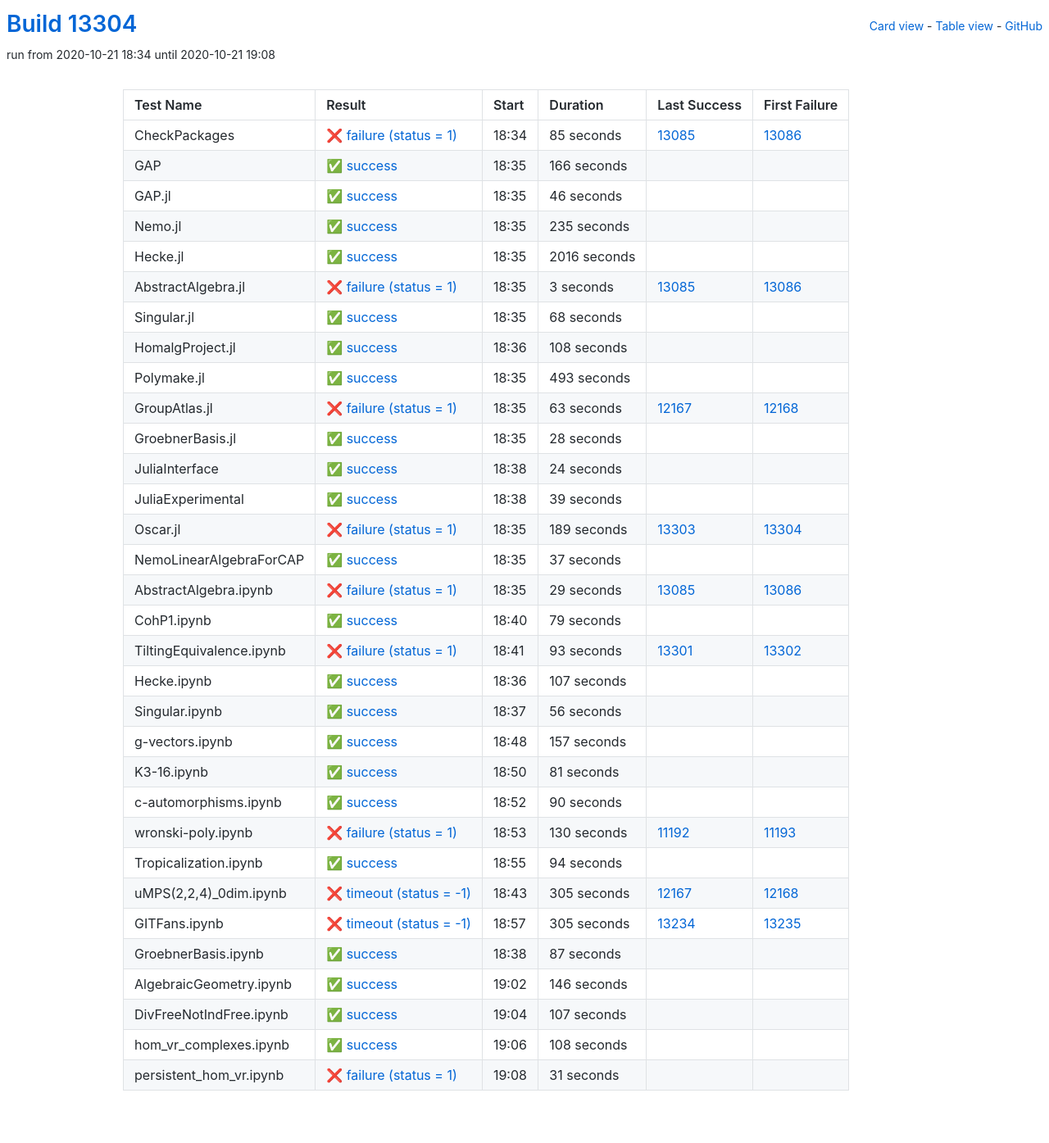
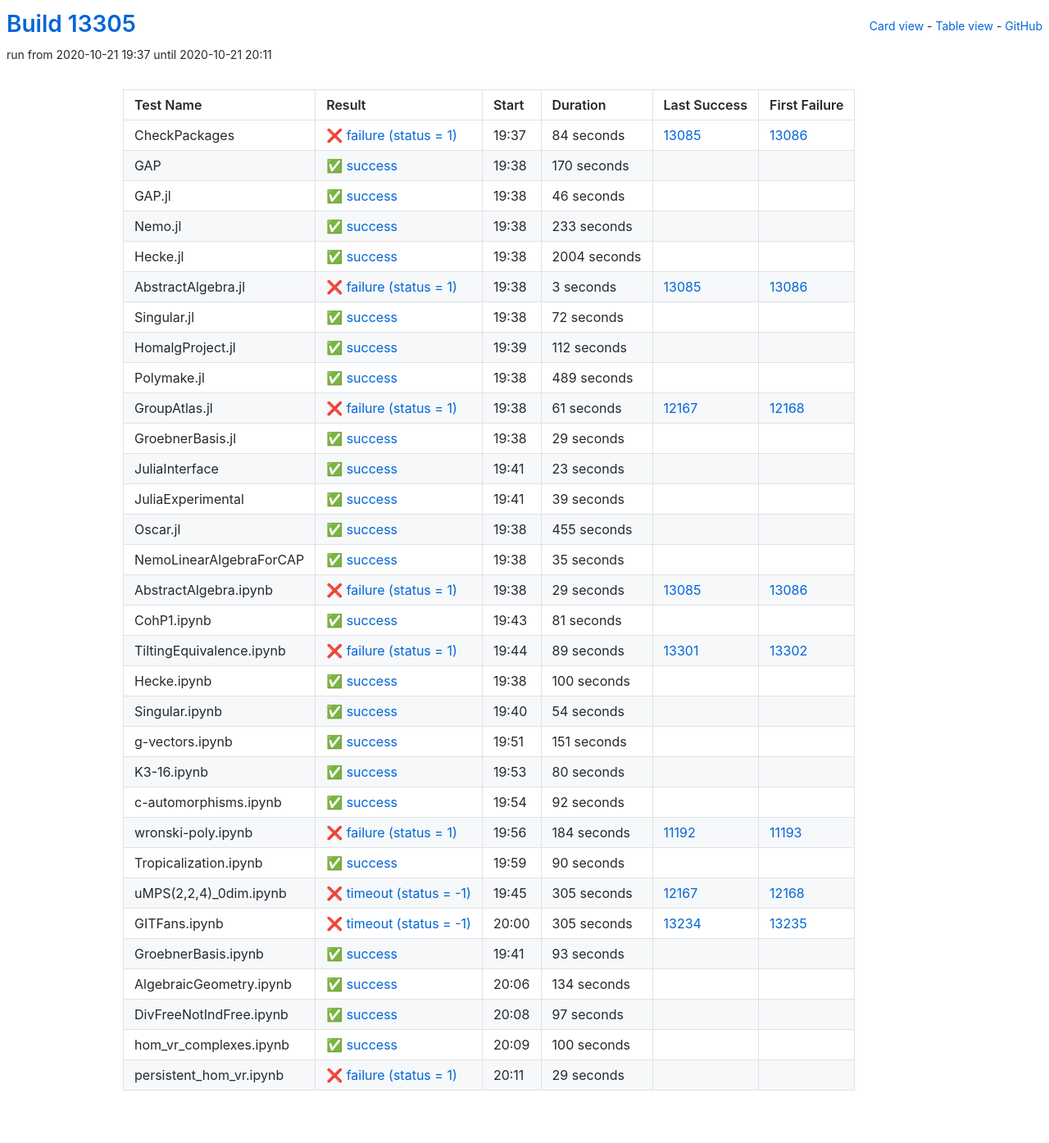
Before and after one commit to oscar-system/oscar-ci-status, a Jekyll site: the page built from table.html, in a window 1280 px wide. Shown: the whole page at 82% size. Built offline with Jekyll 4.4.1, drawn with Linux system fonts in a browser that asks for light colours.

Commit message:
Build #13305

```diff
--- a/_data/ci.yml
+++ b/_data/ci.yml
@@ -1,6 +1,6 @@
 ---
-build: 13304
-build_url: https://oscarci.mathematik.uni-kl.de/job/oscar/13304/
+build: 13305
+build_url: https://oscarci.mathematik.uni-kl.de/job/oscar/13305/
 job: oscar
 organization: oscar-system
 repo: oscar-ci-status
@@ -8,32 +8,32 @@ repourl: https://github.com/oscar-system/oscar-ci-status
 tests:
 - name: CheckPackages
   id: checkpackages
-  log: https://oscarci.mathematik.uni-kl.de/job/oscar/13304/artifact/logs/build-13304/CheckPackages.log
-  start: 2020-10-21 18:34
+  log: https://oscarci.mathematik.uni-kl.de/job/oscar/13305/artifact/logs/build-13305/CheckPackages.log
+  start: 2020-10-21 19:37
   success: false
   exitcode: 1
   status: failure
-  duration: 85
+  duration: 84
   last_success: 13085
   last_success_url: https://oscarci.mathematik.uni-kl.de/job/oscar/13085/
   first_failure: 13086
   first_failure_url: https://oscarci.mathematik.uni-kl.de/job/oscar/13086/
 - name: GAP
   id: gap
-  log: https://oscarci.mathematik.uni-kl.de/job/oscar/13304/artifact/logs/build-13304/GAP.log
-  start: 2020-10-21 18:35
+  log: https://oscarci.mathematik.uni-kl.de/job/oscar/13305/artifact/logs/build-13305/GAP.log
+  start: 2020-10-21 19:38
   success: true
   exitcode: 0
   status: success
-  duration: 166
+  duration: 170
   last_success: false
   last_success_url:
   first_failure: false
   first_failure_url:
 - name: GAP.jl
   id: gap-jl
-  log: https://oscarci.mathematik.uni-kl.de/job/oscar/13304/artifact/logs/build-13304/GAP.jl.log
-  start: 2020-10-21 18:35
+  log: https://oscarci.mathematik.uni-kl.de/job/oscar/13305/artifact/logs/build-13305/GAP.jl.log
+  start: 2020-10-21 19:38
   success: true
   exitcode: 0
   status: success
@@ -44,32 +44,32 @@ tests:
   first_failure_url:
 - name: Nemo.jl
   id: nemo-jl
-  log: https://oscarci.mathematik.uni-kl.de/job/oscar/13304/artifact/logs/build-13304/Nemo.jl.log
-  start: 2020-10-21 18:35
+  log: https://oscarci.mathematik.uni-kl.de/job/oscar/13305/artifact/logs/build-13305/Nemo.jl.log
+  start: 2020-10-21 19:38
   success: true
   exitcode: 0
   status: success
-  duration: 235
+  duration: 233
   last_success: false
   last_success_url:
   first_failure: false
   first_failure_url:
 - name: Hecke.jl
   id: hecke-jl
-  log: https://oscarci.mathematik.uni-kl.de/job/oscar/13304/artifact/logs/build-13304/Hecke.jl.log
-  start: 2020-10-21 18:35
+  log: https://oscarci.mathematik.uni-kl.de/job/oscar/13305/artifact/logs/build-13305/Hecke.jl.log
+  start: 2020-10-21 19:38
   success: true
   exitcode: 0
   status: success
-  duration: 2016
+  duration: 2004
   last_success: false
   last_success_url:
   first_failure: false
   first_failure_url:
 - name: AbstractAlgebra.jl
   id: abstractalgebra-jl
-  log: https://oscarci.mathematik.uni-kl.de/job/oscar/13304/artifact/logs/build-13304/AbstractAlgebra.jl.log
-  start: 2020-10-21 18:35
+  log: https://oscarci.mathematik.uni-kl.de/job/oscar/13305/artifact/logs/build-13305/AbstractAlgebra.jl.log
+  start: 2020-10-21 19:38
   success: false
   exitcode: 1
   status: failure
@@ -80,80 +80,80 @@ tests:
   first_failure_url: https://oscarci.mathematik.uni-kl.de/job/oscar/13086/
 - name: Singular.jl
   id: singular-jl
-  log: https://oscarci.mathematik.uni-kl.de/job/oscar/13304/artifact/logs/build-13304/Singular.jl.log
-  start: 2020-10-21 18:35
+  log: https://oscarci.mathematik.uni-kl.de/job/oscar/13305/artifact/logs/build-13305/Singular.jl.log
+  start: 2020-10-21 19:38
   success: true
   exitcode: 0
   status: success
-  duration: 68
+  duration: 72
   last_success: false
   last_success_url:
   first_failure: false
   first_failure_url:
 - name: HomalgProject.jl
   id: homalgproject-jl
-  log: https://oscarci.mathematik.uni-kl.de/job/oscar/13304/artifact/logs/build-13304/HomalgProject.jl.log
-  start: 2020-10-21 18:36
+  log: https://oscarci.mathematik.uni-kl.de/job/oscar/13305/artifact/logs/build-13305/HomalgProject.jl.log
+  start: 2020-10-21 19:39
   success: true
   exitcode: 0
   status: success
-  duration: 108
+  duration: 112
   last_success: false
   last_success_url:
   first_failure: false
   first_failure_url:
 - name: Polymake.jl
   id: polymake-jl
-  log: https://oscarci.mathematik.uni-kl.de/job/oscar/13304/artifact/logs/build-13304/Polymake.jl.log
-  start: 2020-10-21 18:35
+  log: https://oscarci.mathematik.uni-kl.de/job/oscar/13305/artifact/logs/build-13305/Polymake.jl.log
+  start: 2020-10-21 19:38
   success: true
   exitcode: 0
   status: success
-  duration: 493
+  duration: 489
   last_success: false
   last_success_url:
   first_failure: false
   first_failure_url:
 - name: GroupAtlas.jl
   id: groupatlas-jl
-  log: https://oscarci.mathematik.uni-kl.de/job/oscar/13304/artifact/logs/build-13304/GroupAtlas.jl.log
-  start: 2020-10-21 18:35
+  log: https://oscarci.mathematik.uni-kl.de/job/oscar/13305/artifact/logs/build-13305/GroupAtlas.jl.log
+  start: 2020-10-21 19:38
   success: false
   exitcode: 1
   status: failure
-  duration: 63
+  duration: 61
   last_success: 12167
   last_success_url: https://oscarci.mathematik.uni-kl.de/job/oscar/12167/
   first_failure: 12168
   first_failure_url: https://oscarci.mathematik.uni-kl.de/job/oscar/12168/
 - name: GroebnerBasis.jl
   id: groebnerbasis-jl
-  log: https://oscarci.mathematik.uni-kl.de/job/oscar/13304/artifact/logs/build-13304/GroebnerBasis.jl.log
-  start: 2020-10-21 18:35
+  log: https://oscarci.mathematik.uni-kl.de/job/oscar/13305/artifact/logs/build-13305/GroebnerBasis.jl.log
+  start: 2020-10-21 19:38
   success: true
   exitcode: 0
   status: success
-  duration: 28
+  duration: 29
   last_success: false
   last_success_url:
   first_failure: false
   first_failure_url:
 - name: JuliaInterface
   id: juliainterface
-  log: https://oscarci.mathematik.uni-kl.de/job/oscar/13304/artifact/logs/build-13304/JuliaInterface.log
-  start: 2020-10-21 18:38
+  log: https://oscarci.mathematik.uni-kl.de/job/oscar/13305/artifact/logs/build-13305/JuliaInterface.log
+  start: 2020-10-21 19:41
   success: true
   exitcode: 0
   status: success
-  duration: 24
+  duration: 23
   last_success: false
   last_success_url:
   first_failure: false
   first_failure_url:
 - name: JuliaExperimental
   id: juliaexperimental
-  log: https://oscarci.mathematik.uni-kl.de/job/oscar/13304/artifact/logs/build-13304/JuliaExperimental.log
-  start: 2020-10-21 18:38
+  log: https://oscarci.mathematik.uni-kl.de/job/oscar/13305/artifact/logs/build-13305/JuliaExperimental.log
+  start: 2020-10-21 19:41
   success: true
   exitcode: 0
   status: success
@@ -164,32 +164,32 @@ tests:
   first_failure_url:
 - name: Oscar.jl
   id: oscar-jl
-  log: https://oscarci.mathematik.uni-kl.de/job/oscar/13304/artifact/logs/build-13304/Oscar.jl.log
-  start: 2020-10-21 18:35
-  success: false
-  exitcode: 1
-  status: failure
-  duration: 189
-  last_success: 13303
-  last_success_url: https://oscarci.mathematik.uni-kl.de/job/oscar/13303/
-  first_failure: 13304
-  first_failure_url: https://oscarci.mathematik.uni-kl.de/job/oscar/13304/
-- name: NemoLinearAlgebraForCAP
-  id: nemolinearalgebraforcap
-  log: https://oscarci.mathematik.uni-kl.de/job/oscar/13304/artifact/logs/build-13304/NemoLinearAlgebraForCAP.log
-  start: 2020-10-21 18:35
+  log: https://oscarci.mathematik.uni-kl.de/job/oscar/13305/artifact/logs/build-13305/Oscar.jl.log
+  start: 2020-10-21 19:38
   success: true
   exitcode: 0
   status: success
-  duration: 37
+  duration: 455
+  last_success: false
+  last_success_url:
+  first_failure: false
+  first_failure_url:
+- name: NemoLinearAlgebraForCAP
+  id: nemolinearalgebraforcap
+  log: https://oscarci.mathematik.uni-kl.de/job/oscar/13305/artifact/logs/build-13305/NemoLinearAlgebraForCAP.log
+  start: 2020-10-21 19:38
+  success: true
+  exitcode: 0
+  status: success
+  duration: 35
   last_success: false
   last_success_url:
   first_failure: false
   first_failure_url:
 - name: AbstractAlgebra.ipynb
   id: abstractalgebra-ipynb
-  log: https://oscarci.mathematik.uni-kl.de/job/oscar/13304/artifact/logs/build-13304/AbstractAlgebra.ipynb.log
-  start: 2020-10-21 18:35
+  log: https://oscarci.mathematik.uni-kl.de/job/oscar/13305/artifact/logs/build-13305/AbstractAlgebra.ipynb.log
+  start: 2020-10-21 19:38
   success: false
   exitcode: 1
   status: failure
@@ -200,68 +200,8 @@ tests:
   first_failure_url: https://oscarci.mathematik.uni-kl.de/job/oscar/13086/
 - name: CohP1.ipynb
   id: cohp1-ipynb
-  log: https://oscarci.mathematik.uni-kl.de/job/oscar/13304/artifact/logs/build-13304/CohP1.ipynb.log
-  start: 2020-10-21 18:40
-  success: true
-  exitcode: 0
-  status: success
-  duration: 79
-  last_success: false
-  last_success_url:
-  first_failure: false
-  first_failure_url:
-- name: TiltingEquivalence.ipynb
-  id: tiltingequivalence-ipynb
-  log: https://oscarci.mathematik.uni-kl.de/job/oscar/13304/artifact/logs/build-13304/TiltingEquivalence.ipynb.log
-  start: 2020-10-21 18:41
-  success: false
-  exitcode: 1
-  status: failure
-  duration: 93
-  last_success: 13301
-  last_success_url: https://oscarci.mathematik.uni-kl.de/job/oscar/13301/
-  first_failure: 13302
-  first_failure_url: https://oscarci.mathematik.uni-kl.de/job/oscar/13302/
-- name: Hecke.ipynb
-  id: hecke-ipynb
-  log: https://oscarci.mathematik.uni-kl.de/job/oscar/13304/artifact/logs/build-13304/Hecke.ipynb.log
-  start: 2020-10-21 18:36
-  success: true
-  exitcode: 0
-  status: success
-  duration: 107
-  last_success: false
-  last_success_url:
-  first_failure: false
-  first_failure_url:
-- name: Singular.ipynb
-  id: singular-ipynb
-  log: https://oscarci.mathematik.uni-kl.de/job/oscar/13304/artifact/logs/build-13304/Singular.ipynb.log
-  start: 2020-10-21 18:37
-  success: true
-  exitcode: 0
-  status: success
-  duration: 56
-  last_success: false
-  last_success_url:
-  first_failure: false
-  first_failure_url:
-- name: g-vectors.ipynb
-  id: g-vectors-ipynb
-  log: https://oscarci.mathematik.uni-kl.de/job/oscar/13304/artifact/logs/build-13304/g-vectors.ipynb.log
-  start: 2020-10-21 18:48
-  success: true
-  exitcode: 0
-  status: success
-  duration: 157
-  last_success: false
-  last_success_url:
-  first_failure: false
-  first_failure_url:
-- name: K3-16.ipynb
-  id: k3-16-ipynb
-  log: https://oscarci.mathematik.uni-kl.de/job/oscar/13304/artifact/logs/build-13304/K3-16.ipynb.log
-  start: 2020-10-21 18:50
+  log: https://oscarci.mathematik.uni-kl.de/job/oscar/13305/artifact/logs/build-13305/CohP1.ipynb.log
+  start: 2020-10-21 19:43
   success: true
   exitcode: 0
   status: success
@@ -270,10 +210,94 @@ tests:
   last_success_url:
   first_failure: false
   first_failure_url:
+- name: TiltingEquivalence.ipynb
+  id: tiltingequivalence-ipynb
+  log: https://oscarci.mathematik.uni-kl.de/job/oscar/13305/artifact/logs/build-13305/TiltingEquivalence.ipynb.log
+  start: 2020-10-21 19:44
+  success: false
+  exitcode: 1
+  status: failure
+  duration: 89
+  last_success: 13301
+  last_success_url: https://oscarci.mathematik.uni-kl.de/job/oscar/13301/
+  first_failure: 13302
+  first_failure_url: https://oscarci.mathematik.uni-kl.de/job/oscar/13302/
+- name: Hecke.ipynb
+  id: hecke-ipynb
+  log: https://oscarci.mathematik.uni-kl.de/job/oscar/13305/artifact/logs/build-13305/Hecke.ipynb.log
+  start: 2020-10-21 19:38
+  success: true
+  exitcode: 0
+  status: success
+  duration: 100
+  last_success: false
+  last_success_url:
+  first_failure: false
+  first_failure_url:
+- name: Singular.ipynb
+  id: singular-ipynb
+  log: https://oscarci.mathematik.uni-kl.de/job/oscar/13305/artifact/logs/build-13305/Singular.ipynb.log
+  start: 2020-10-21 19:40
+  success: true
+  exitcode: 0
+  status: success
+  duration: 54
+  last_success: false
+  last_success_url:
+  first_failure: false
+  first_failure_url:
+- name: g-vectors.ipynb
+  id: g-vectors-ipynb
+  log: https://oscarci.mathematik.uni-kl.de/job/oscar/13305/artifact/logs/build-13305/g-vectors.ipynb.log
+  start: 2020-10-21 19:51
+  success: true
+  exitcode: 0
+  status: success
+  duration: 151
+  last_success: false
+  last_success_url:
+  first_failure: false
+  first_failure_url:
+- name: K3-16.ipynb
+  id: k3-16-ipynb
+  log: https://oscarci.mathematik.uni-kl.de/job/oscar/13305/artifact/logs/build-13305/K3-16.ipynb.log
+  start: 2020-10-21 19:53
+  success: true
+  exitcode: 0
+  status: success
+  duration: 80
+  last_success: false
+  last_success_url:
+  first_failure: false
+  first_failure_url:
 - name: c-automorphisms.ipynb
   id: c-automorphisms-ipynb
-  log: https://oscarci.mathematik.uni-kl.de/job/oscar/13304/artifact/logs/build-13304/c-automorphisms.ipynb.log
-  start: 2020-10-21 18:52
+  log: https://oscarci.mathematik.uni-kl.de/job/oscar/13305/artifact/logs/build-13305/c-automorphisms.ipynb.log
+  start: 2020-10-21 19:54
+  success: true
+  exitcode: 0
+  status: success
+  duration: 92
+  last_success: false
+  last_success_url:
+  first_failure: false
+  first_failure_url:
+- name: wronski-poly.ipynb
+  id: wronski-poly-ipynb
+  log: https://oscarci.mathematik.uni-kl.de/job/oscar/13305/artifact/logs/build-13305/wronski-poly.ipynb.log
+  start: 2020-10-21 19:56
+  success: false
+  exitcode: 1
+  status: failure
+  duration: 184
+  last_success: 11192
+  last_success_url: https://oscarci.mathematik.uni-kl.de/job/oscar/11192/
+  first_failure: 11193
+  first_failure_url: https://oscarci.mathematik.uni-kl.de/job/oscar/11193/
+- name: Tropicalization.ipynb
+  id: tropicalization-ipynb
+  log: https://oscarci.mathematik.uni-kl.de/job/oscar/13305/artifact/logs/build-13305/Tropicalization.ipynb.log
+  start: 2020-10-21 19:59
   success: true
   exitcode: 0
   status: success
@@ -282,34 +306,10 @@ tests:
   last_success_url:
   first_failure: false
   first_failure_url:
-- name: wronski-poly.ipynb
-  id: wronski-poly-ipynb
-  log: https://oscarci.mathematik.uni-kl.de/job/oscar/13304/artifact/logs/build-13304/wronski-poly.ipynb.log
-  start: 2020-10-21 18:53
-  success: false
-  exitcode: 1
-  status: failure
-  duration: 130
-  last_success: 11192
-  last_success_url: https://oscarci.mathematik.uni-kl.de/job/oscar/11192/
-  first_failure: 11193
-  first_failure_url: https://oscarci.mathematik.uni-kl.de/job/oscar/11193/
-- name: Tropicalization.ipynb
-  id: tropicalization-ipynb
-  log: https://oscarci.mathematik.uni-kl.de/job/oscar/13304/artifact/logs/build-13304/Tropicalization.ipynb.log
-  start: 2020-10-21 18:55
-  success: true
-  exitcode: 0
-  status: success
-  duration: 94
-  last_success: false
-  last_success_url:
-  first_failure: false
-  first_failure_url:
 - name: uMPS(2,2,4)_0dim.ipynb
   id: umps-2-2-4-0dim-ipynb
-  log: https://oscarci.mathematik.uni-kl.de/job/oscar/13304/artifact/logs/build-13304/uMPS-2-2-4-_0dim.ipynb.log
-  start: 2020-10-21 18:43
+  log: https://oscarci.mathematik.uni-kl.de/job/oscar/13305/artifact/logs/build-13305/uMPS-2-2-4-_0dim.ipynb.log
+  start: 2020-10-21 19:45
   success: false
   exitcode: -1
   status: timeout
@@ -320,8 +320,8 @@ tests:
   first_failure_url: https://oscarci.mathematik.uni-kl.de/job/oscar/12168/
 - name: GITFans.ipynb
   id: gitfans-ipynb
-  log: https://oscarci.mathematik.uni-kl.de/job/oscar/13304/artifact/logs/build-13304/GITFans.ipynb.log
-  start: 2020-10-21 18:57
+  log: https://oscarci.mathematik.uni-kl.de/job/oscar/13305/artifact/logs/build-13305/GITFans.ipynb.log
+  start: 2020-10-21 20:00
   success: false
   exitcode: -1
   status: timeout
@@ -332,60 +332,60 @@ tests:
   first_failure_url: https://oscarci.mathematik.uni-kl.de/job/oscar/13235/
 - name: GroebnerBasis.ipynb
   id: groebnerbasis-ipynb
-  log: https://oscarci.mathematik.uni-kl.de/job/oscar/13304/artifact/logs/build-13304/GroebnerBasis.ipynb.log
-  start: 2020-10-21 18:38
+  log: https://oscarci.mathematik.uni-kl.de/job/oscar/13305/artifact/logs/build-13305/GroebnerBasis.ipynb.log
+  start: 2020-10-21 19:41
   success: true
   exitcode: 0
   status: success
-  duration: 87
+  duration: 93
   last_success: false
   last_success_url:
   first_failure: false
   first_failure_url:
 - name: AlgebraicGeometry.ipynb
   id: algebraicgeometry-ipynb
-  log: https://oscarci.mathematik.uni-kl.de/job/oscar/13304/artifact/logs/build-13304/AlgebraicGeometry.ipynb.log
-  start: 2020-10-21 19:02
+  log: https://oscarci.mathematik.uni-kl.de/job/oscar/13305/artifact/logs/build-13305/AlgebraicGeometry.ipynb.log
+  start: 2020-10-21 20:06
   success: true
   exitcode: 0
   status: success
-  duration: 146
+  duration: 134
   last_success: false
   last_success_url:
   first_failure: false
   first_failure_url:
 - name: DivFreeNotIndFree.ipynb
   id: divfreenotindfree-ipynb
-  log: https://oscarci.mathematik.uni-kl.de/job/oscar/13304/artifact/logs/build-13304/DivFreeNotIndFree.ipynb.log
-  start: 2020-10-21 19:04
+  log: https://oscarci.mathematik.uni-kl.de/job/oscar/13305/artifact/logs/build-13305/DivFreeNotIndFree.ipynb.log
+  start: 2020-10-21 20:08
   success: true
   exitcode: 0
   status: success
-  duration: 107
+  duration: 97
   last_success: false
   last_success_url:
   first_failure: false
   first_failure_url:
 - name: hom_vr_complexes.ipynb
   id: hom-vr-complexes-ipynb
-  log: https://oscarci.mathematik.uni-kl.de/job/oscar/13304/artifact/logs/build-13304/hom_vr_complexes.ipynb.log
-  start: 2020-10-21 19:06
+  log: https://oscarci.mathematik.uni-kl.de/job/oscar/13305/artifact/logs/build-13305/hom_vr_complexes.ipynb.log
+  start: 2020-10-21 20:09
   success: true
   exitcode: 0
   status: success
-  duration: 108
+  duration: 100
   last_success: false
   last_success_url:
   first_failure: false
   first_failure_url:
 - name: persistent_hom_vr.ipynb
   id: persistent-hom-vr-ipynb
-  log: https://oscarci.mathematik.uni-kl.de/job/oscar/13304/artifact/logs/build-13304/persistent_hom_vr.ipynb.log
-  start: 2020-10-21 19:08
+  log: https://oscarci.mathematik.uni-kl.de/job/oscar/13305/artifact/logs/build-13305/persistent_hom_vr.ipynb.log
+  start: 2020-10-21 20:11
   success: false
   exitcode: 1
   status: failure
-  duration: 31
+  duration: 29
   last_success: false
   last_success_url:
   first_failure: false
```
Also changed, not shown: README.md.
